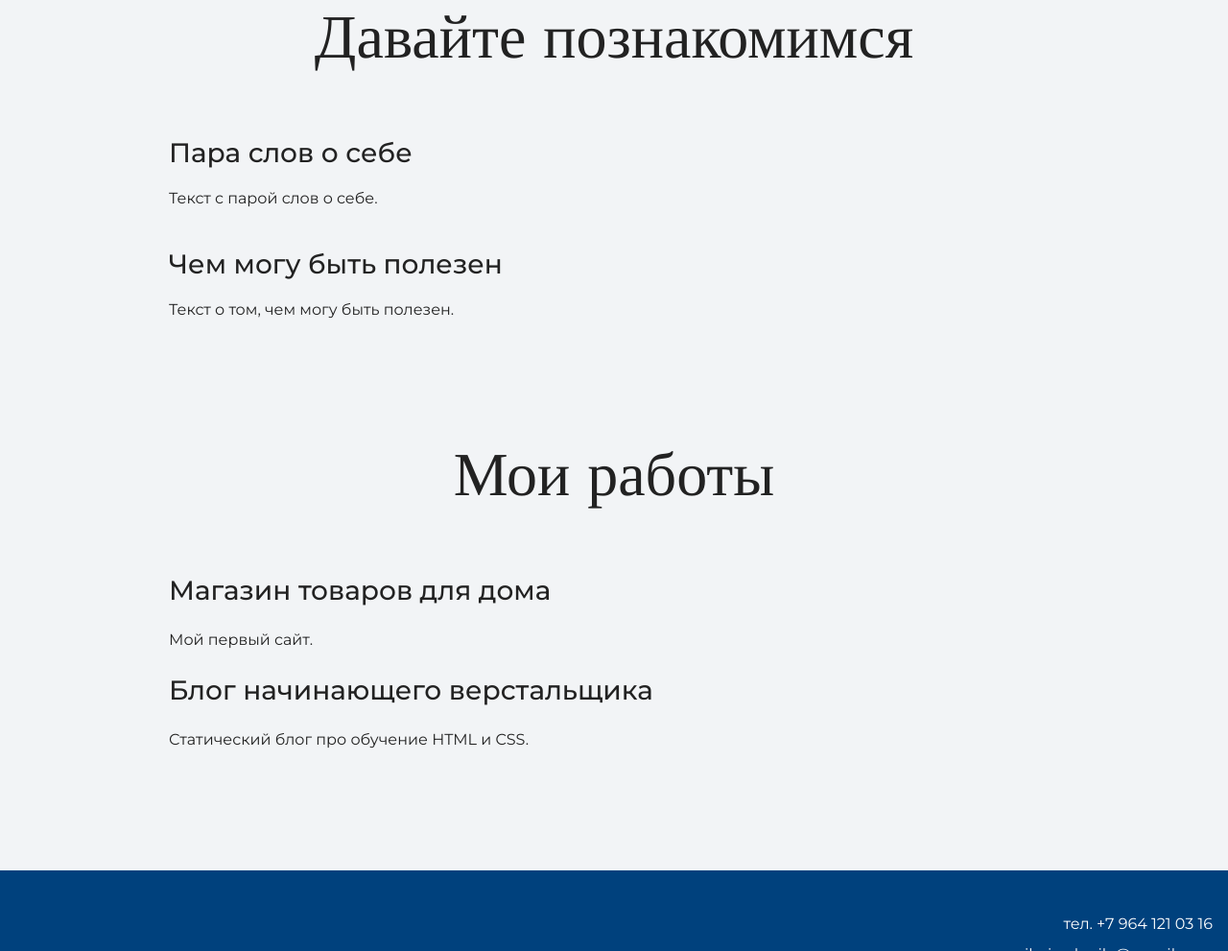
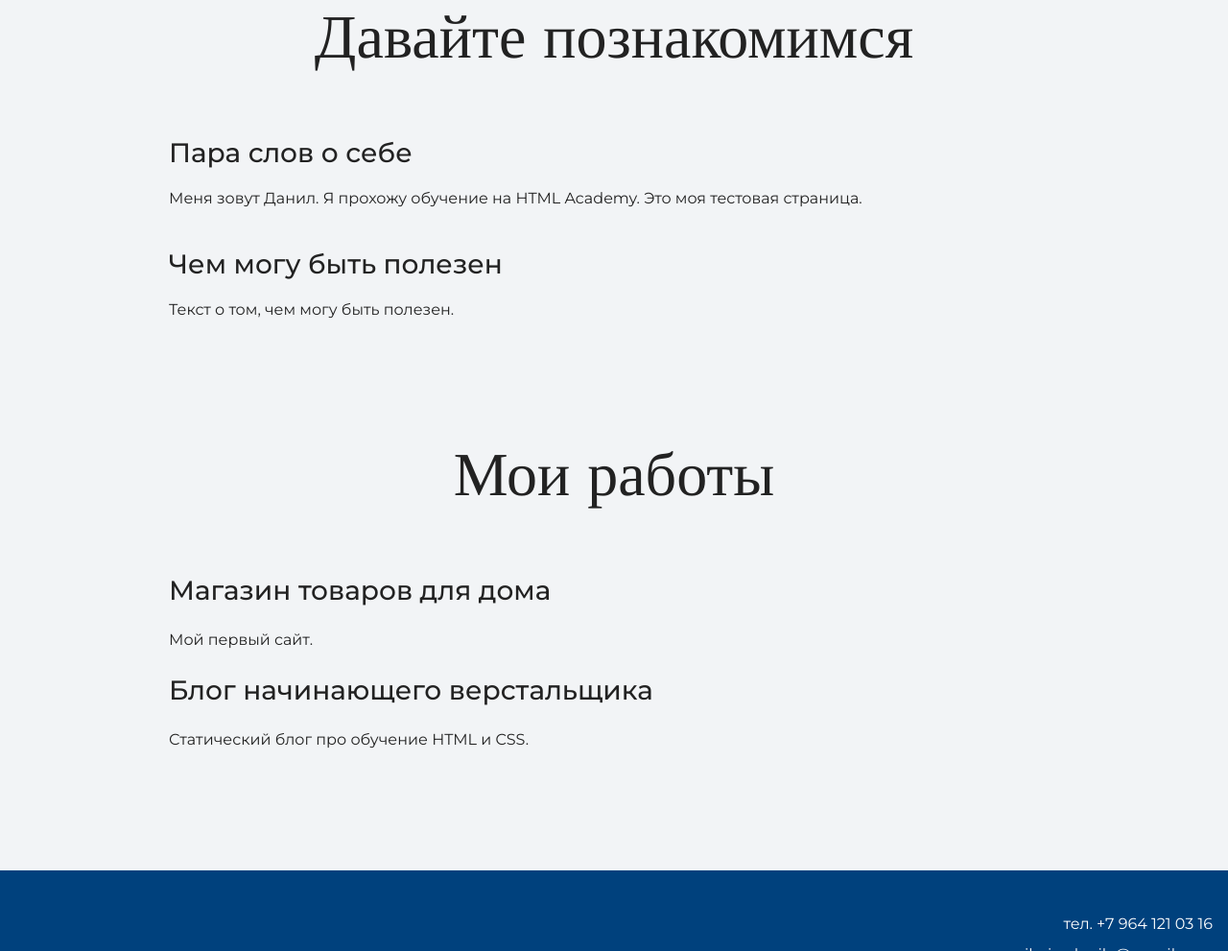
Before and after one commit to RoJy87/my-site, a plain HTML site: page index.html in a window 1280 px wide. Shown: the part 1065-2056 px from the top of the page at 96% size. Drawn offline with nearby package versions, Linux system fonts and the light colour scheme.

Commit message:
Меняет текст на главной странице

```diff
--- a/index.html
+++ b/index.html
@@ -29,7 +29,7 @@
     <div class="container">
       <h2 class="subheading">Давайте познакомимся</h2>
       <h3>Пара слов о себе</h3>
-      <p>Текст с парой слов о себе.</p>
+      <p>Меня зовут Данил. Я прохожу обучение на HTML Academy. Это моя тестовая страница.</p>
       <h3>Чем могу быть полезен</h3>
       <p>Текст о том, чем могу быть полезен.</p>
     </div>
```
